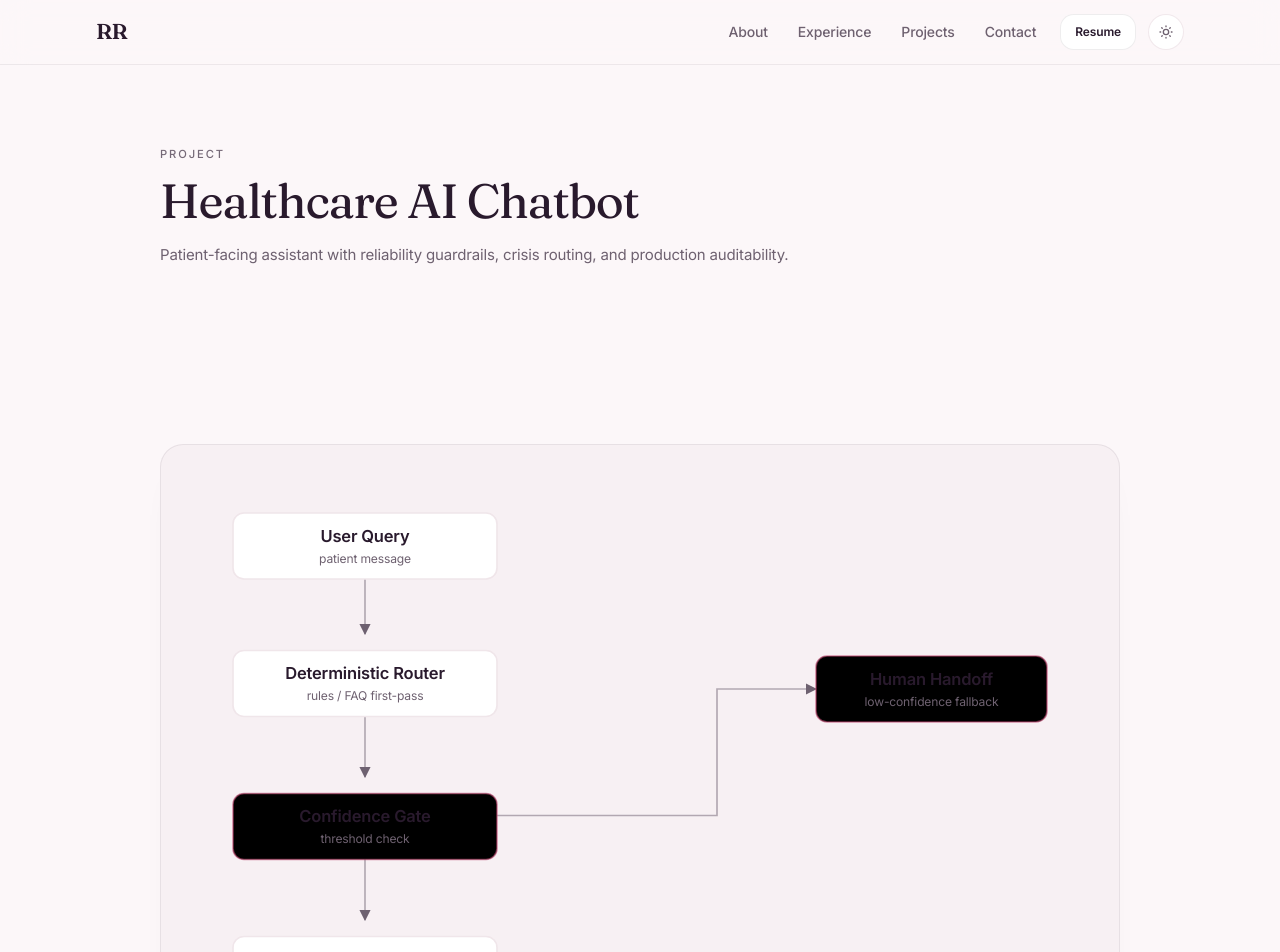
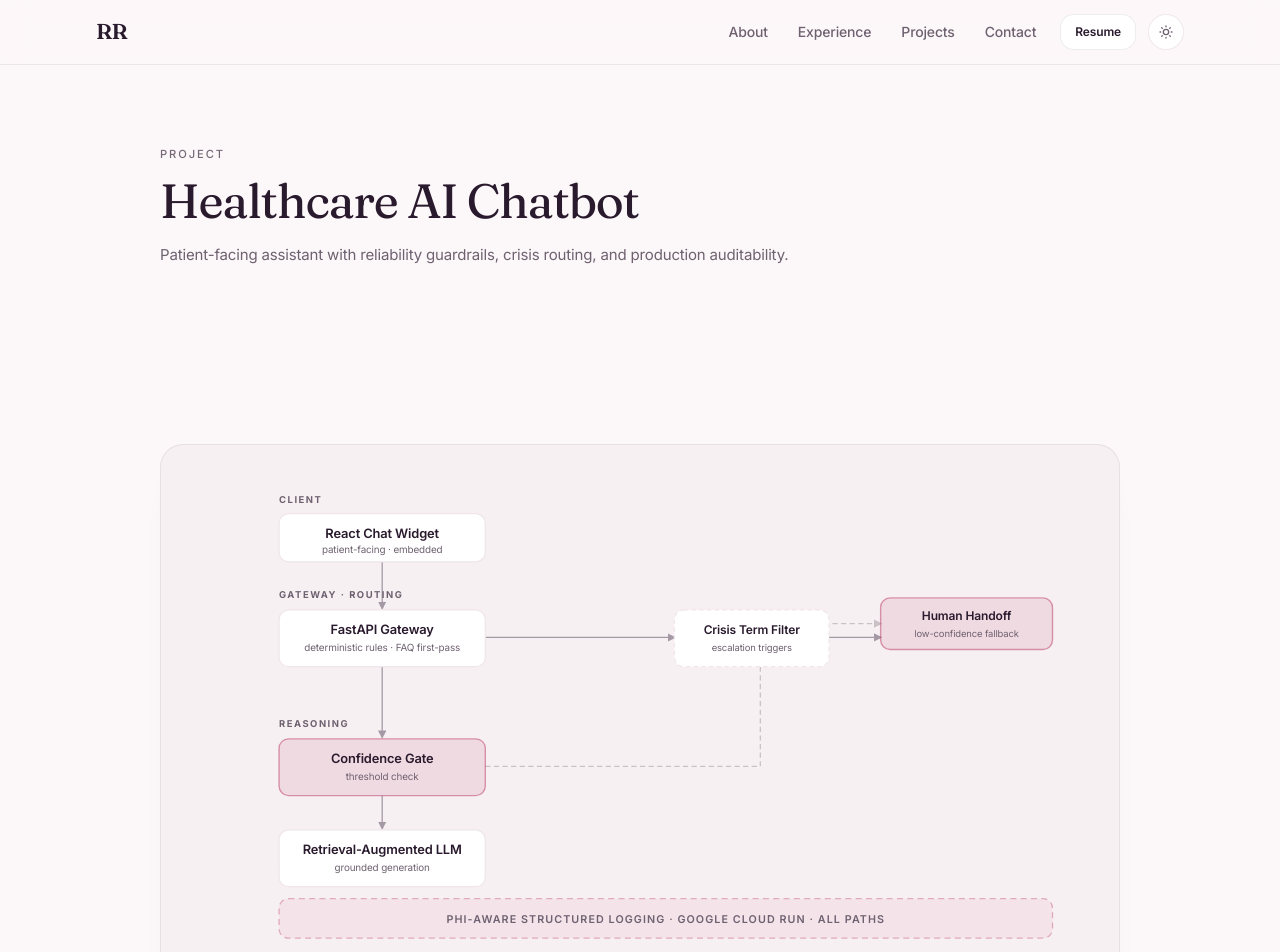
Before and after one commit to rishwarii/Portfolio, a Next.js app: page /projects/healthcare-ai-chatbot in a window 1280 px wide. Shown: the top 952 px of the page. Built offline with nearby package versions, Linux system fonts and the light colour scheme.

Commit message:
commit for project ai chatbot

```diff
--- a/components/ChatbotArchitecture.tsx
+++ b/components/ChatbotArchitecture.tsx
@@ -1,136 +1,97 @@
 export function ChatbotArchitecture() {
   return (
     <svg
-      viewBox="0 0 800 500"
+      viewBox="0 0 960 640"
       role="img"
-      aria-label="Healthcare chatbot architecture: user query flows through a deterministic router and confidence gate to the LLM, with low-confidence queries routed to human handoff, and all paths writing to PHI-aware logging."
+      aria-label="Healthcare chatbot architecture: a React chat widget sends patient messages through a FastAPI gateway with deterministic rules and FAQ first-pass routing. A crisis-term filter can trigger immediate human handoff. Otherwise a retrieval-augmented LLM generates a grounded response, gated by a confidence threshold; low-confidence responses fall back to human handoff. All paths write to PHI-aware structured logging deployed on Google Cloud Run."
       className="h-full w-full"
       preserveAspectRatio="xMidYMid meet"
+      xmlns="http://www.w3.org/2000/svg"
     >
       <defs>
-        <marker
-          id="arrow"
-          viewBox="0 0 10 10"
-          refX="9"
-          refY="5"
-          markerWidth="7"
-          markerHeight="7"
-          orient="auto-start-reverse"
-        >
-          <path d="M 0 0 L 10 5 L 0 10 z" className="fill-mutedFg" />
+        <marker id="ar" viewBox="0 0 10 10" refX="8" refY="5" markerWidth="6.5" markerHeight="6.5" orient="auto-start-reverse">
+          <path d="M0 0 L10 5 L0 10 z" className="fill-mutedFg" />
         </marker>
       </defs>
 
-      {/* connectors */}
-      <g
-        className="stroke-mutedFg/50"
-        strokeWidth="1.5"
-        fill="none"
-        markerEnd="url(#arrow)"
-      >
-        <line x1="150" y1="90" x2="150" y2="150" />
-        <line x1="150" y1="220" x2="150" y2="280" />
-        <line x1="150" y1="350" x2="150" y2="410" />
-        {/* confidence gate -> human handoff (branch right) */}
-        <path d="M 250 315 H 470 V 200 H 560" />
-        {/* all-paths -> logging (from LLM down to logging bar) */}
-        <line x1="150" y1="480" x2="150" y2="455" markerEnd="" />
+      {/* ================= LANE LABELS (own row, clear of boxes) ================= */}
+      <text x="60" y="40" className="fill-mutedFg" style={{ fontSize: 11, fontWeight: 700, letterSpacing: "0.16em" }}>CLIENT</text>
+      <text x="60" y="150" className="fill-mutedFg" style={{ fontSize: 11, fontWeight: 700, letterSpacing: "0.16em" }}>GATEWAY · ROUTING</text>
+      <text x="60" y="300" className="fill-mutedFg" style={{ fontSize: 11, fontWeight: 700, letterSpacing: "0.16em" }}>REASONING</text>
+      <text x="60" y="470" className="fill-mutedFg" style={{ fontSize: 11, fontWeight: 700, letterSpacing: "0.16em" }}>SAFETY · OBSERVABILITY</text>
+
+      {/* ================= CONNECTORS (drawn first, behind boxes) ================= */}
+      <g stroke="currentColor" className="text-mutedFg" strokeWidth="1.5" fill="none" markerEnd="url(#ar)" opacity="0.6">
+        {/* widget -> gateway */}
+        <line x1="180" y1="108" x2="180" y2="162" />
+        {/* gateway -> confidence gate */}
+        <line x1="180" y1="230" x2="180" y2="312" />
+        {/* confidence gate -> LLM */}
+        <line x1="180" y1="380" x2="180" y2="590" markerEnd="" opacity="0.001" />
       </g>
 
-      {/* nodes */}
-      {[
-        { y: 40, label: "User Query", sub: "patient message", accent: false },
-        { y: 165, label: "Deterministic Router", sub: "rules / FAQ first-pass", accent: false },
-        { y: 295, label: "Confidence Gate", sub: "threshold check", accent: true },
-        { y: 425, label: "LLM Response", sub: "retrieval-augmented", accent: false }
-      ].map((n) => (
-        <g key={n.label}>
-          <rect
-            x="30"
-            y={n.y}
-            width="240"
-            height="60"
-            rx="10"
-            className={
-              n.accent
-                ? "fill-accent/12 stroke-accent/60"
-                : "fill-card stroke-border"
-            }
-            strokeWidth="1.5"
-          />
-          <text
-            x="150"
-            y={n.y + 26}
-            textAnchor="middle"
-            className="fill-fg"
-            style={{ fontSize: "15px", fontWeight: 600 }}
-          >
-            {n.label}
-          </text>
-          <text
-            x="150"
-            y={n.y + 45}
-            textAnchor="middle"
-            className="fill-mutedFg"
-            style={{ fontSize: "11px" }}
-          >
-            {n.sub}
-          </text>
-        </g>
-      ))}
-
-      {/* human handoff (branch node) */}
-      <g>
-        <rect
-          x="560"
-          y="170"
-          width="210"
-          height="60"
-          rx="10"
-          className="fill-accent/12 stroke-accent/60"
-          strokeWidth="1.5"
-        />
-        <text
-          x="665"
-          y="196"
-          textAnchor="middle"
-          className="fill-fg"
-          style={{ fontSize: "15px", fontWeight: 600 }}
-        >
-          Human Handoff
-        </text>
-        <text
-          x="665"
-          y="215"
-          textAnchor="middle"
-          className="fill-mutedFg"
-          style={{ fontSize: "11px" }}
-        >
-          low-confidence fallback
-        </text>
+      {/* gateway -> crisis filter (right) */}
+      <g stroke="currentColor" className="text-mutedFg" strokeWidth="1.5" fill="none" markerEnd="url(#ar)" opacity="0.6">
+        <path d="M300 196 H520" />
+        {/* crisis filter -> human handoff (up-right) */}
+        <path d="M700 196 H760" />
+        {/* confidence gate -> human handoff (low-confidence, long L) */}
+        <path d="M300 346 H620 V180 H760" opacity="0.55" strokeDasharray="6 4" />
       </g>
 
-      {/* PHI-aware logging bar (spans bottom) */}
+      {/* confidence gate -> LLM (clean) */}
+      <g stroke="currentColor" className="text-mutedFg" strokeWidth="1.5" fill="none" markerEnd="url(#ar)" opacity="0.6">
+        <line x1="180" y1="380" x2="180" y2="418" />
+      </g>
+
+      {/* ================= NODES ================= */}
+
+      {/* React Chat Widget */}
       <g>
-        <rect
-          x="30"
-          y="455"
-          width="740"
-          height="34"
-          rx="8"
-          className="fill-mutedFg/8 stroke-border"
-          strokeWidth="1.5"
-          strokeDasharray="5 4"
-        />
-        <text
-          x="400"
-          y="477"
-          textAnchor="middle"
-          className="fill-mutedFg"
-          style={{ fontSize: "12px", fontWeight: 500, letterSpacing: "0.08em" }}
-        >
-          PHI-AWARE STRUCTURED LOGGING · ALL PATHS
-        </text>
+        <rect x="60" y="52" width="240" height="56" rx="11" className="fill-card stroke-border" strokeWidth="1.5" />
+        <text x="180" y="80" textAnchor="middle" className="fill-fg" style={{ fontSize: 15, fontWeight: 600 }}>React Chat Widget</text>
+        <text x="180" y="98" textAnchor="middle" className="fill-mutedFg" style={{ fontSize: 11.5 }}>patient-facing · embedded</text>
+      </g>
+
+      {/* FastAPI Gateway */}
+      <g>
+        <rect x="60" y="164" width="240" height="66" rx="11" className="fill-card stroke-border" strokeWidth="1.5" />
+        <text x="180" y="192" textAnchor="middle" className="fill-fg" style={{ fontSize: 15, fontWeight: 600 }}>FastAPI Gateway</text>
+        <text x="180" y="212" textAnchor="middle" className="fill-mutedFg" style={{ fontSize: 11.5 }}>deterministic rules · FAQ first-pass</text>
+      </g>
+
+      {/* Crisis Term Filter (middle-right) */}
+      <g>
+        <rect x="520" y="164" width="180" height="66" rx="11" className="fill-card stroke-border" strokeWidth="1.5" strokeDasharray="5 4" />
+        <text x="610" y="192" textAnchor="middle" className="fill-fg" style={{ fontSize: 14, fontWeight: 600 }}>Crisis Term Filter</text>
+        <text x="610" y="212" textAnchor="middle" className="fill-mutedFg" style={{ fontSize: 11 }}>escalation triggers</text>
+      </g>
+
+      {/* Human Handoff (accent, top-right) */}
+      <g>
+        <rect x="760" y="150" width="200" height="60" rx="11" className="fill-accent stroke-accent" fillOpacity="0.13" strokeOpacity="0.55" strokeWidth="1.6" />
+        <text x="860" y="176" textAnchor="middle" className="fill-fg" style={{ fontSize: 14, fontWeight: 600 }}>Human Handoff</text>
+        <text x="860" y="195" textAnchor="middle" className="fill-mutedFg" style={{ fontSize: 11 }}>low-confidence fallback</text>
+      </g>
+
+      {/* Confidence Gate (accent) */}
+      <g>
+        <rect x="60" y="314" width="240" height="66" rx="11" className="fill-accent stroke-accent" fillOpacity="0.13" strokeOpacity="0.55" strokeWidth="1.6" />
+        <text x="180" y="342" textAnchor="middle" className="fill-fg" style={{ fontSize: 15, fontWeight: 600 }}>Confidence Gate</text>
+        <text x="180" y="362" textAnchor="middle" className="fill-mutedFg" style={{ fontSize: 11.5 }}>threshold check</text>
+      </g>
+
+      {/* Retrieval-Augmented LLM */}
+      <g>
+        <rect x="60" y="420" width="240" height="66" rx="11" className="fill-card stroke-border" strokeWidth="1.5" />
+        <text x="180" y="448" textAnchor="middle" className="fill-fg" style={{ fontSize: 15, fontWeight: 600 }}>Retrieval-Augmented LLM</text>
+        <text x="180" y="468" textAnchor="middle" className="fill-mutedFg" style={{ fontSize: 11.5 }}>grounded generation</text>
+      </g>
+
+      {/* Logging bar (spans width) */}
+      <g>
+        <rect x="60" y="500" width="900" height="46" rx="11" className="fill-accent stroke-accent" fillOpacity="0.07" strokeOpacity="0.4" strokeWidth="1.5" strokeDasharray="7 5" />
+        <text x="510" y="528" textAnchor="middle" className="fill-mutedFg" style={{ fontSize: 12.5, fontWeight: 600, letterSpacing: "0.1em" }}>PHI-AWARE STRUCTURED LOGGING · GOOGLE CLOUD RUN · ALL PATHS</text>
       </g>
     </svg>
   );
--- a/components/FeaturedProjectCard.tsx
+++ b/components/FeaturedProjectCard.tsx
@@ -2,6 +2,7 @@ import Image from "next/image";
 import Link from "next/link";
 import { ArrowUpRight } from "lucide-react";
 import { Badge } from "@/components/Badge";
+import { ChatbotArchitecture } from "@/components/ChatbotArchitecture";
 import type { Project } from "@/lib/projects";
 import { cn } from "@/lib/cn";
 import { renderText } from "@/lib/renderText";
@@ -30,10 +31,6 @@ export function FeaturedProjectCard({
 
   const content = (
     <div className="grid lg:grid-cols-2">
-        {/* Fixed aspect-ratio frame + object-cover so image dimensions never
-            dictate the card's height. Fills the cell on desktop. */}
-        {/* Portrait screenshot: neutral paper pad + object-contain so the whole
-            phone screen shows, centered and framed, never cropped or stretched. */}
         <div className="relative aspect-[4/5] overflow-hidden border-b border-border/70 bg-muted/40 lg:aspect-auto lg:min-h-[30rem] lg:border-b-0 lg:border-r">
           <Badge
             variant="accent"
@@ -41,6 +38,13 @@ export function FeaturedProjectCard({
           >
             Featured
           </Badge>
+
+          {project.diagram ? (
+            <div className="flex h-full w-full items-center justify-center p-5 sm:p-8">
+              <ChatbotArchitecture />
+            </div>
+          ) : (
+            <>
               <div className="absolute inset-4 sm:inset-6">
                 <Image
                   src={project.thumbnail}
@@ -51,10 +55,12 @@ export function FeaturedProjectCard({
                   priority
                 />
               </div>
-          {/* Healthcare-only subtle caption near the image. */}
+              {/* Caption only applies to real screenshots, not the diagram. */}
               <p className="absolute bottom-3 left-3 z-10 rounded-md border border-border/60 bg-card/85 px-2 py-1 font-editorial text-[0.7rem] italic text-mutedFg backdrop-blur-sm">
                 Screens shown are non-sensitive by design.
               </p>
+            </>
+          )}
         </div>
 
         <div className="flex flex-col justify-center p-6 sm:p-8 lg:p-10">
```
Lines whose indentation alone changed are shown as unchanged.
